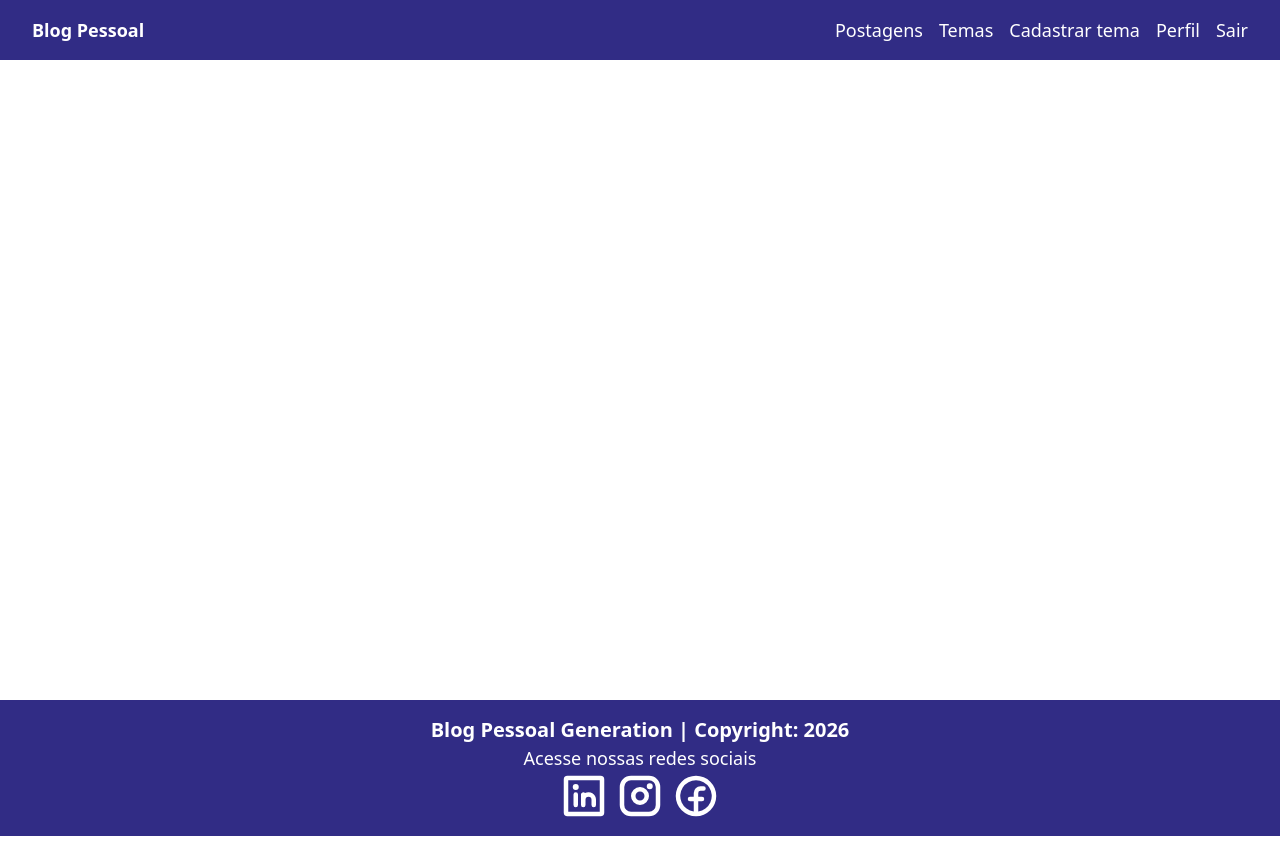
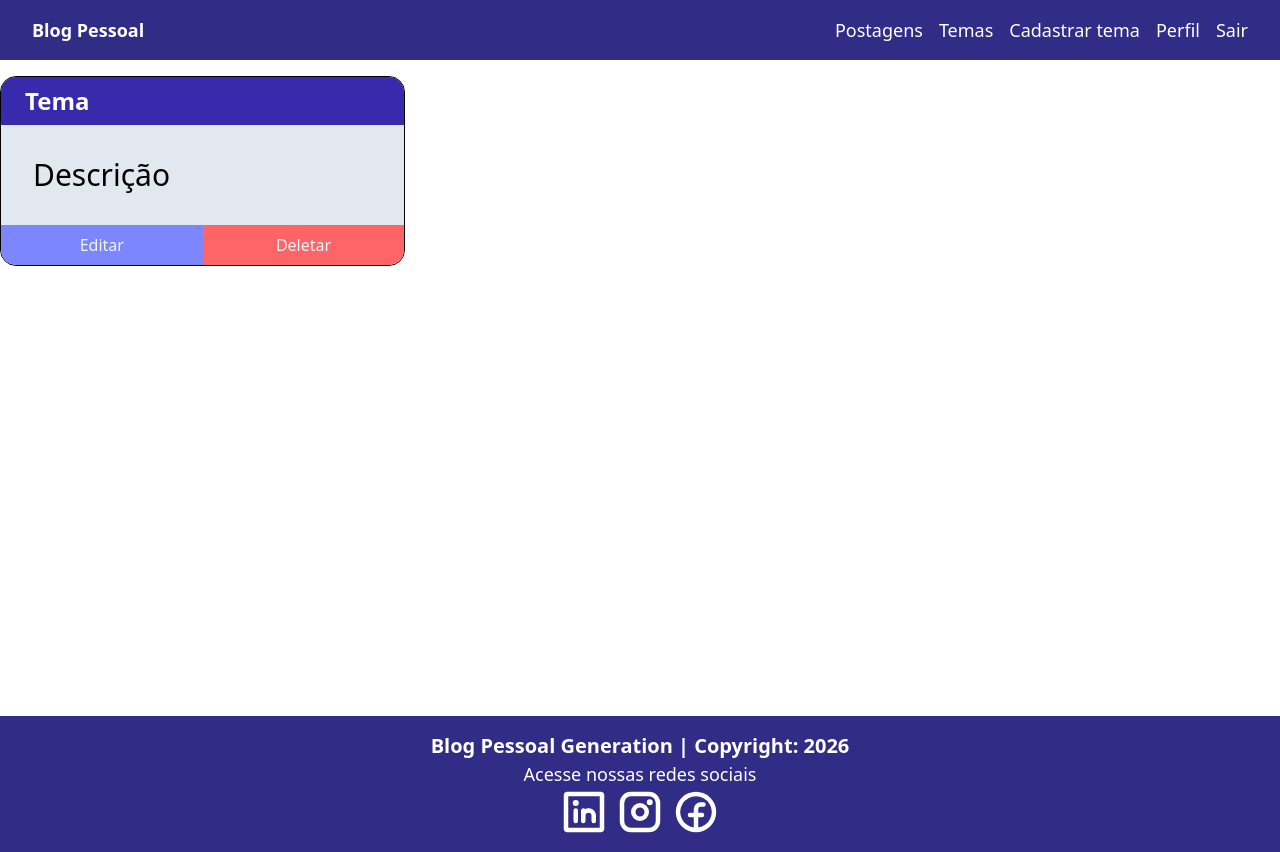
Before and after one commit to elisangelaamaral9-hue/blog-pessoal-react, a React (Vite) app: page /temas in a window 1280 px wide. Built offline with nearby package versions, Linux system fonts and the light colour scheme.

Commit message:
fix: reenviando projeto com ajustes de imports e build

```diff
--- a/src/App.tsx
+++ b/src/App.tsx
@@ -5,6 +5,7 @@ import Home from './pages/home/Home'
 import Cadastro from './pages/cadastro/Cadastro'
 import Login from './pages/login/Login'
 import { AuthProvider } from './contexts/AuthContext'
+import ListaTemas from './components/tema/listatemas/ListaTemas'
 
 
 function App() {
@@ -18,6 +19,7 @@ function App() {
             <Route path="/" element={<Login />} />
             <Route path="/home" element={<Home />} />
             <Route path="/cadastro" element={<Cadastro />} />
+            <Route path="/temas" element={<ListaTemas />} />
           </Routes>
         </div>
         <Footer />
--- a/src/components/navbar/navbar.tsx
+++ b/src/components/navbar/navbar.tsx
@@ -25,7 +25,7 @@ function Navbar() {
 
             <div className='flex gap-4'>
               <Link to='/postagens'>Postagens</Link>
-              <Link to='/temas'>Temas</Link>
+              <Link to='/temas' className='hover:underline'>Temas</Link>
               <Link to='/cadastrar-tema'>Cadastrar tema</Link>
               <Link to='/perfil'>Perfil</Link>
               <Link to='/sair' onClick={logout} className='hover:underline'>Sair</Link>
--- /dev/null
+++ b/src/components/tema/cardtema/CardTema.tsx
@@ -0,0 +1,33 @@
+import { Link } from 'react-router-dom'
+
+function CardTema() {
+  return (
+    <div className='border flex flex-col rounded-2xl overflow-hidden justify-between'>
+      <header className='py-2 px-6 bg-indigo-800 text-white font-bold text-2xl'>
+        Tema
+      </header>
+
+      <p className='p-8 text-3xl bg-slate-200 h-full'>
+        Descrição
+      </p>
+
+      <div className="flex">
+        <Link
+          to=''
+          className='w-full text-slate-100 bg-indigo-400 hover:bg-indigo-800 flex items-center justify-center py-2'
+        >
+          <button>Editar</button>
+        </Link>
+
+        <Link
+          to=''
+          className='text-slate-100 bg-red-400 hover:bg-red-700 w-full flex items-center justify-center'
+        >
+          <button>Deletar</button>
+        </Link>
+      </div>
+    </div>
+  )
+}
+
+export default CardTema
--- /dev/null
+++ b/src/components/tema/listatemas/ListaTemas.tsx
@@ -0,0 +1,17 @@
+import CardTema from "../cardtema/CardTema"
+
+function ListaTemas() {
+  return (
+    <>
+      <div className="flex justify-center w-full my-4">
+        <div className="container flex flex-col">
+          <div className="grid grid-cols-1 md:grid-cols-2 lg:grid-cols-3 gap-8">
+            <CardTema />
+          </div>
+        </div>
+      </div>
+    </>
+  )
+}
+
+export default ListaTemas;
```
